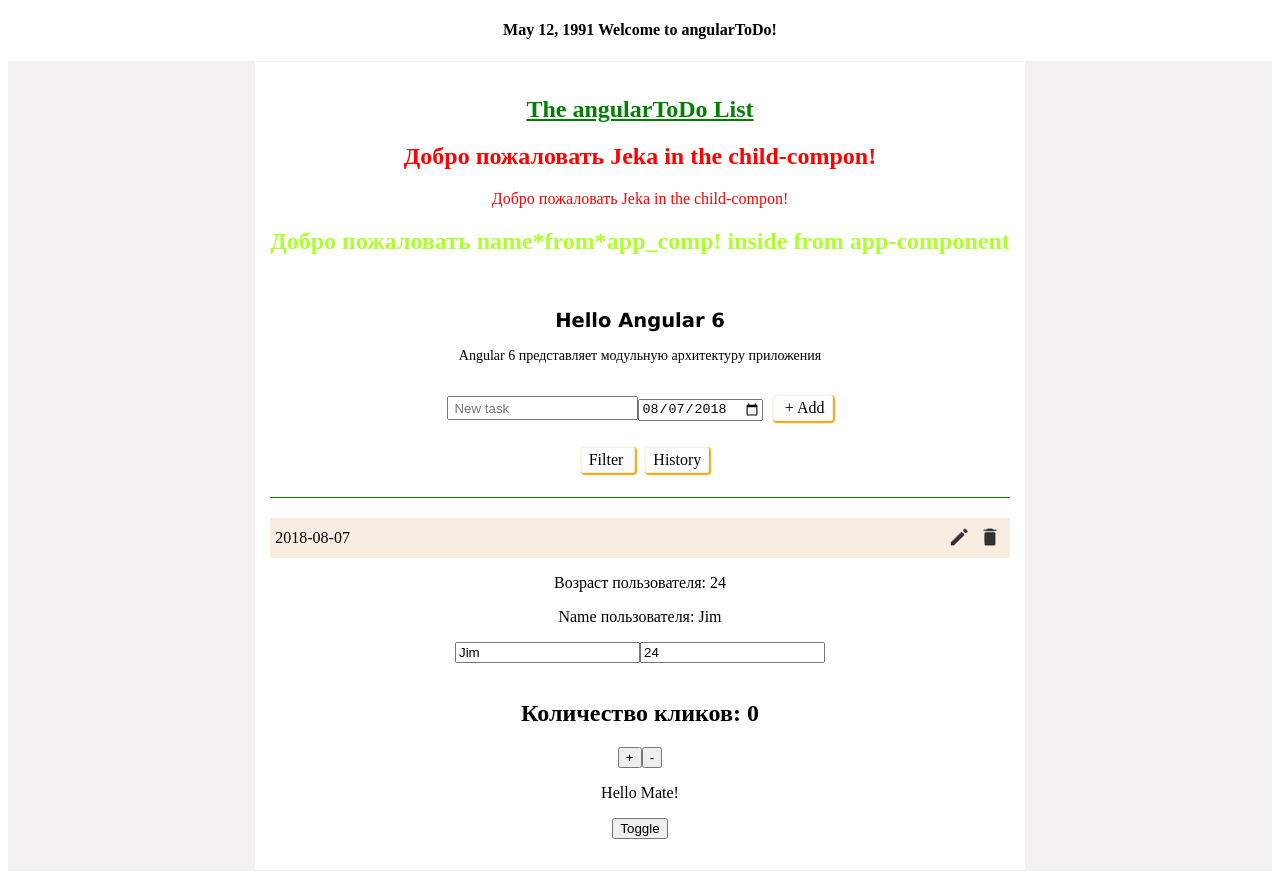
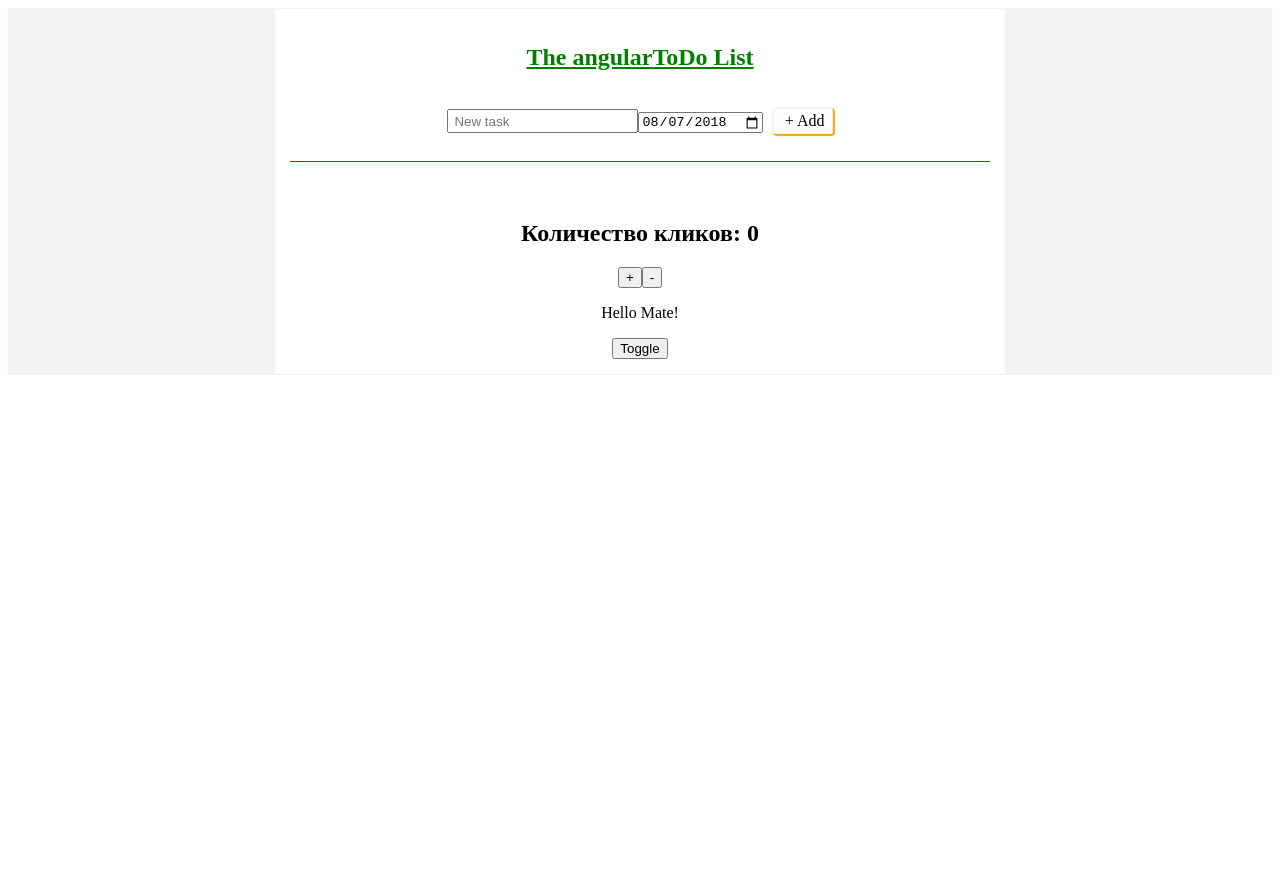
Before and after one commit to Anthony-Hoopkins/angularToDo, an Angular app: page / in a window 1280 px wide. After the commit the page ends 800 px from the top, so only its background shows below. Built offline with nearby package versions, Linux system fonts and the light colour scheme.

Commit message:
only add / remove / ready

```diff
--- a/src/app/app.component.css
+++ b/src/app/app.component.css
@@ -97,7 +97,9 @@
   text-decoration: line-through;
 }
 
-
+.row-item:nth-child(odd){
+  background-color: #f7ede1;
+}
 
 .title-yellow{
   color: greenyellow;
--- a/src/app/app.component.ts
+++ b/src/app/app.component.ts
@@ -1,55 +1,11 @@
-import {Component, Directive, ElementRef, HostListener, Renderer2} from '@angular/core';
+import {Component, Directive, ElementRef, HostListener, Output, Renderer2} from '@angular/core';
 // import { ChildComponent } from './child.component';
+import { RowComponent } from './row.component';
 
 const dateForInp = new Date();
 const currentDate = `${dateForInp.getFullYear()}-${dateForInp.getMonth() + 1 < 10 ? '0' + (dateForInp.getMonth() + 1) :  dateForInp.getMonth() + 1}-${dateForInp.getDate() < 10 ? '0' + (dateForInp.getDate()) :  dateForInp.getDate()}`;
-
-@Component({
-  selector: 'app-root',
-  templateUrl: './html/app.component.html',
-  styleUrls: ['./app.component.css']
-})
-
-export class AppComponent {
-
-  myDate = new Date(1991, 3, 42);
-  taskText = '';
-  deadLine = currentDate;
-  nameU = 'Jim';
-  age = 24;
-  title = 'angularToDo';
-  name = 'name*from*app_comp';
-  clicks = 0;
-  addNewRow() {
-    console.log('add New Row');
-  }
-  onChanged(increased: any) {
-    increased === true ? this.clicks++ : this.clicks--;
-  }
-
-}
-//
-// @Directive({
-//   selector: '[appAdd]',
-//   @HostListener('click') onMouseClick() {
-//     this.setFontWeight('bold');
-//   }
-// })
-// export class AddDirective {
-//
-//   constructor(private element: ElementRef, private renderer: Renderer2) {
-//     this.renderer.setStyle(this.element.nativeElement, 'cursor', 'pointer');
-//   }
-//
-//   onMouseClick() {
-//     this.setFontWeight('bold');
-//   }
-//   private setFontWeight(val: string) {
-//     this.renderer.setStyle(this.element.nativeElement, 'font-weight', val);
-//   }
-// }
-
-
+let todoListArr = [];
+todoListArr = JSON.parse(localStorage.getItem('todoStorage'));
 
 function init() {
   if (!localStorage.getItem('todoStorage')) {
@@ -61,17 +17,80 @@ function init() {
 }
 init();
 
-const rowExampl = document.querySelector('.row-list');  // !!!!!!!!!!!!!!!!!!!!!!!!!!!!!! тут по ангуляровски
-// let todoListArr = [];
+@Component({
+  selector: 'app-root',
+  templateUrl: './html/app.component.html',
+  styleUrls: ['./app.component.css']
+})
+export class AppComponent {
+  @Output() ready: any;
+  title = 'angularToDo';
+  clicks = 0;
+  //
+  //
+  taskText = '';
+  deadLine = currentDate;
+  todoListArr = todoListArr;
+  addNewRow() {
+    if (this.taskText && this.taskText.trim() !== ''  && this.deadLine !== '') {
+      todoListArr.unshift({id: +new Date(), ready: false, text: this.taskText, deadLine: this.deadLine});
+      localStorage.setItem('todoStorage', JSON.stringify(this.todoListArr));
+      this.taskText = '';
+    }
+  }
+  addFromEnter(e) {
+    if (e.keyCode === 13) {
+      this.addNewRow();  // addBtn.dispatchEvent(new Event('click'));
+    }
+  }
+  onChanged(increased: any) {
+    increased === true ? this.clicks++ : this.clicks--;
+  }
+  // changedReady(ready: any) {
+  changedReady(e) {
+    todoListArr.forEach( (prop, i) => {
+      if (prop.id === +e.target.closest('.row-list').id) {
+        todoListArr[i]['ready'] = !todoListArr[i]['ready'] ? true : false; // Что тут не так,,,,????!!!!
+        localStorage.setItem('todoStorage', JSON.stringify(todoListArr));
+      }
+    });
+  }
+  removedItem(e) {
+    todoListArr.forEach( (prop, i) => {
+      if (prop.id === +e.target.closest('.row-list').id) {
+        todoListArr.splice(i, 1);
+        localStorage.setItem('todoStorage', JSON.stringify(this.todoListArr));
+      }
+    });
+  }
+  edittItem(e) {
+    todoListArr.forEach( (prop, i) => {
+      if (prop.id === +e.target.closest('.row-list').id) {
 
-function loadDataFromStore() {
-  // todoListArr = [];
-  // todoListArr = JSON.parse(localStorage.getItem('todoStorage'));
-  // if (todoListArr && todoListArr.length !== 0) {
-  //   fillTodoDisplay(todoListArr);
-  // }
+        // localStorage.setItem('todoStorage', JSON.stringify(this.todoListArr));
+      }
+    });
+    console.log('edit rullezzz');
+    // console.log(e);
+    // console.log(e.target.closest('.table-list'));
+    // console.log(e.target.closest('app-row-component').childElementCount);
+    // const nodes = [].slice.call( e.target.closest('.table-list').children );  //  Array.prototype
+    // console.log(nodes);
+
+  }
 }
-loadDataFromStore();
+
+
+
+
+
+// const rowSelect = todoListArr[i];
+// rowSelect.ready = rowSelect.ready ? false : true;
+// todoListArr.splice(i, 1, rowSelect);
+
+
+//   }
+
 
 // function fillTodoDisplay( todoListArr ) { todoListArr.forEach( prop => fillRow(prop)) }
 
--- a/src/app/app.module.ts
+++ b/src/app/app.module.ts
@@ -1,5 +1,5 @@
+import { NgModule } from '@angular/core';
 import { BrowserModule } from '@angular/platform-browser';
-import { NgModule } from '@angular/core';
 import { FormsModule } from '@angular/forms';
 import { Input} from '@angular/core';
 
--- a/src/app/componentForExampl/forExampl.component.ts
+++ b/src/app/componentForExampl/forExampl.component.ts
@@ -7,5 +7,5 @@ import { Component} from '@angular/core';
             </ul>`
 })
 export class ForExamplComponent {
-  items = [/*'Apple iPhone 7'*//*, 'Huawei Mate 9', 'Samsung Galaxy S7', 'Motorola Moto Z', 'Nokia 3220'*/];
+  items = ['Apple iPhone 7', 'Huawei Mate 9', 'Samsung Galaxy S7', 'Motorola Moto Z', 'Nokia 3220'];
 }
--- a/src/app/css/row.css
+++ b/src/app/css/row.css
@@ -20,10 +20,9 @@
   padding: 5px;
 }
 
-.row-list:nth-child(odd){
-  background-color: #f7ede1;
-}
-
+/*.row-list:nth-child(odd){*/
+  /*background-color: #f7ede1;*/
+/*}*/
 
 .row-list .edit-btn{
   background-position: 288px 976px;
@@ -72,3 +71,8 @@
 .row-list:nth-child(odd) .save-btn:hover{
   background-position: 247px 111px;
 }
+
+.readyClass{
+  color: #00bcd4;
+  text-decoration: line-through;
+}
--- a/src/app/html/app.component.html
+++ b/src/app/html/app.component.html
@@ -1,48 +1,41 @@
 <!--The content below is only a placeholder and can be replaced.-->
-<div style="text-align:center">
-  <h4>
-    {{myDate | date}}   Welcome to {{ title }}!
-  </h4>
-
-</div>
-
 <main class="main-class">
 
   <section id="todo-section" class="todo-section">
 
     <h1 class="main-title"> The {{ title }} List </h1>
 
-    <app-childd-comp> <h2 class="title-yellow">Добро пожаловать {{name}}! inside from app-component </h2> </app-childd-comp>
-
-    <br>
-
-    <app-ng-ng></app-ng-ng>
-
     <br>
 
     <div>
-      <input [(ngModel)]="taskText" id="inner-field" placeholder="New task" class="inner-field" type="textarea" name="text-input">
+      <input [(ngModel)]="taskText" (keypress)="addFromEnter($event)" id="inner-field" placeholder="New task" class="inner-field" type="textarea" name="text-input">
       <input [(ngModel)]="deadLine" id="date-line" class="date-field" type="date" name="date-input" >
-      <span appAdd  (click)="addNewRow($event)" class="add-btn btn"> + Add</span>
+      <span (click)="addNewRow($event)"  id="addBtn" class="add-btn btn"> + Add</span>
     </div>
 
-    <div class="filtr-area">
-      <input id="filtr-btn-checkbox" class="filtr-btn-checkbox hidden" type="checkbox" name="">
-      <label for="filtr-btn-checkbox"> <span class="filtr-btn btn"> Filter </span>  </label>
-      <span id="clear-basket-btn" class="clear-basket-btn btn hidden"> Clear All History </span>
-      <span id="basket-btn" class="basket-btn btn"> History </span>
-    </div>
+    <!--<div class="filtr-area">-->
+      <!--<input id="filtr-btn-checkbox" class="filtr-btn-checkbox hidden" type="checkbox" name="">-->
+      <!--<label for="filtr-btn-checkbox"> <span class="filtr-btn btn"> Filter </span>  </label>-->
+      <!--<span id="clear-basket-btn" class="clear-basket-btn btn hidden"> Clear All History </span>-->
+      <!--<span id="basket-btn" class="basket-btn btn"> History </span>-->
+    <!--</div>-->
 
     <br>
 
     <div id="table-list" class="table-list">
 
-      <app-row-component [taskText]="taskText" [deadLine]="deadLine" [userName]="nameU" [userAge]="age"></app-row-component>
-
-      <input type="text" [(ngModel)]="nameU" />
-      <input type="number" [(ngModel)]="age" />
+      <app-row-component class="row-item" (edittItem)="edittItem($event)" (changedReady)="changedReady($event)" (removedItem)="removedItem($event)" *ngFor="let task of todoListArr" [task]="task" ></app-row-component>
 
     </div>
+
+    <ng-container *ngIf="OldMessages">
+      <div *ngFor="let oldm of MyOldMessages;let i of MyOldMessages.length">
+      </div>
+    </ng-container>
+    <ng-container *ngIf="NewMessages">
+      <div *ngFor="let message of MyNewMessages;let i of MyNewMessages.length">
+      </div>
+    </ng-container>
 
     <br>
 
@@ -51,10 +44,17 @@
 
     <app-if-exampl></app-if-exampl>
     <br>
-    <app-for-exampl></app-for-exampl>
 
   </section>
 
+</main>
 
 
-</main>
+      <!--[taskText]="taskText" [deadLine]="deadLine" [userName]="nameU" [userAge]="age"-->
+    <!--<input type="text" [(ngModel)]="nameU" />-->
+    <!--<input type="number" [(ngModel)]="age" />-->
+
+<!--<app-childd-comp> <h2 class="title-yellow">Добро пожаловать {{name}}! inside from app-component </h2> </app-childd-comp>-->
+<!--<app-for-exampl></app-for-exampl>-->
+
+<!--    <app-ng-ng></app-ng-ng>-->
--- a/src/app/html/row-component.html
+++ b/src/app/html/row-component.html
@@ -1,32 +1,24 @@
-<div class="row-list">
+<div class="row-list"  [ngClass]="{readyClass:task.ready}" data-id={{task.id}}>  <!--data-ready={{item.ready}}  -->  <!-- !!!!!!!!!!!!!!!!!! ошибка на добавление атрибута  -->
 
-  <div class="info-field">
-    <span class="date-line"> {{deadLine}} </span>
-    <span class="text-line"> {{taskText}} 	</span>
+  <div class="info-field" (click)="changeReady($event)">
+    <span [ngStyle]="{'display':'inline'}" class="date-line"> {{task.deadLine}} </span>
+    <input [ngStyle]="{'display':'none'}" type="date">
+    <span [ngStyle]="{'display':'inline'}" class="text-line"> {{task.text}}  	</span>
+    <input [ngStyle]="{'display':'none'}" type="text" class="inner-field">
   </div>
 
   <div class="btn-panel">
-    <span class="edit-btn style-btn" title="edit"> </span>
-    <span  [ngStyle]="{'display':'none'}" class="save-btn style-btn " title="save"> </span>
-    <span class="remove-btn style-btn" title="remove"> </span>
+    <!--<span [ngStyle]="{'display':'inline'}" class="edit-btn style-btn" title="edit" (click)="editItem($event)"> </span>-->
+    <span [ngStyle]="{'display':'none'}" class="save-btn style-btn " title="save"> </span>
+    <span class="remove-btn style-btn" title="remove" (click)="removeItem($event)"> </span>
   </div>
 
 </div>
 
-<div class="row-list" data-id={{item.id}}  *ngFor="let item of todoListArr" >  <!--data-ready={{item.id}}-->
 
-  <div class="info-field">
-    <span class="date-line"> {{item.deadLine}} </span>
-    <span class="text-line"> {{item.text}}  	</span>
-  </div>
-
-  <div class="btn-panel">
-    <span class="edit-btn style-btn" title="edit"> </span>
-    <span  [ngStyle]="{'display':'none'}" class="save-btn style-btn " title="save"> </span>
-    <span class="remove-btn style-btn" title="remove"> </span>
-  </div>
-
-</div>
+<!--
 
 <p>Возраст пользователя: {{userAge}}</p>
 <p>Name пользователя: {{userName}}</p>
+
+-->
--- a/src/index.html
+++ b/src/index.html
@@ -9,6 +9,6 @@
   <link rel="icon" type="image/x-icon" href="favicon.ico">
 </head>
 <body>
-  <app-root></app-root>
+  <app-root> Loading ... </app-root>
 </body>
 </html>
--- a/src/main.ts
+++ b/src/main.ts
@@ -1,5 +1,5 @@
+import { platformBrowserDynamic } from '@angular/platform-browser-dynamic';
 import { enableProdMode } from '@angular/core';
-import { platformBrowserDynamic } from '@angular/platform-browser-dynamic';
 
 import { AppModule } from './app/app.module';
 import { environment } from './environments/environment';
```
Also changed, not shown: src/app/row.component.ts (+27 -8 lines), 2 other files (tests, documents, lock files or other folders).
